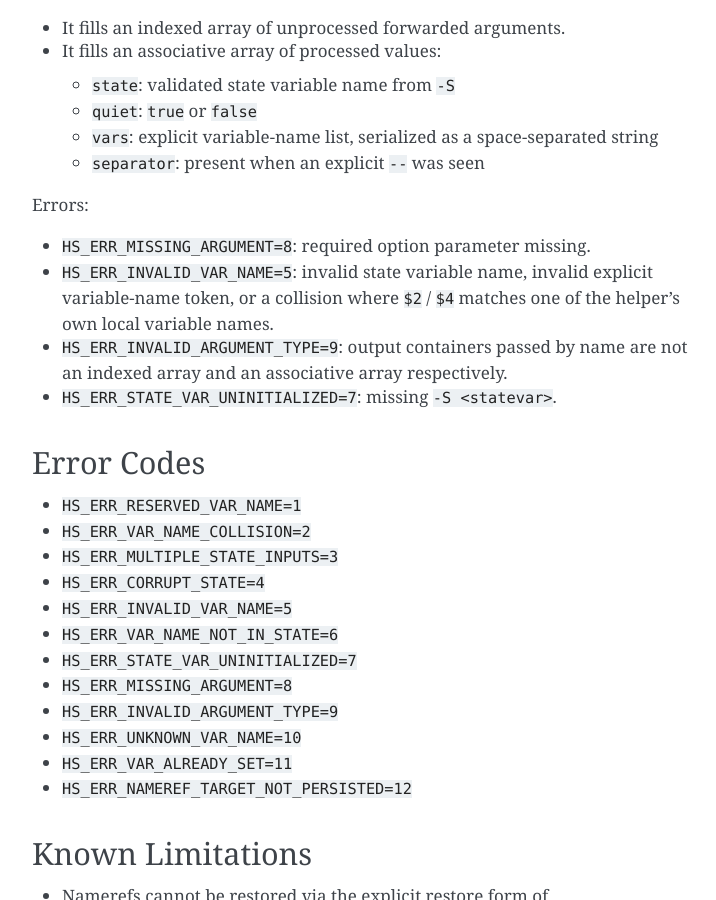
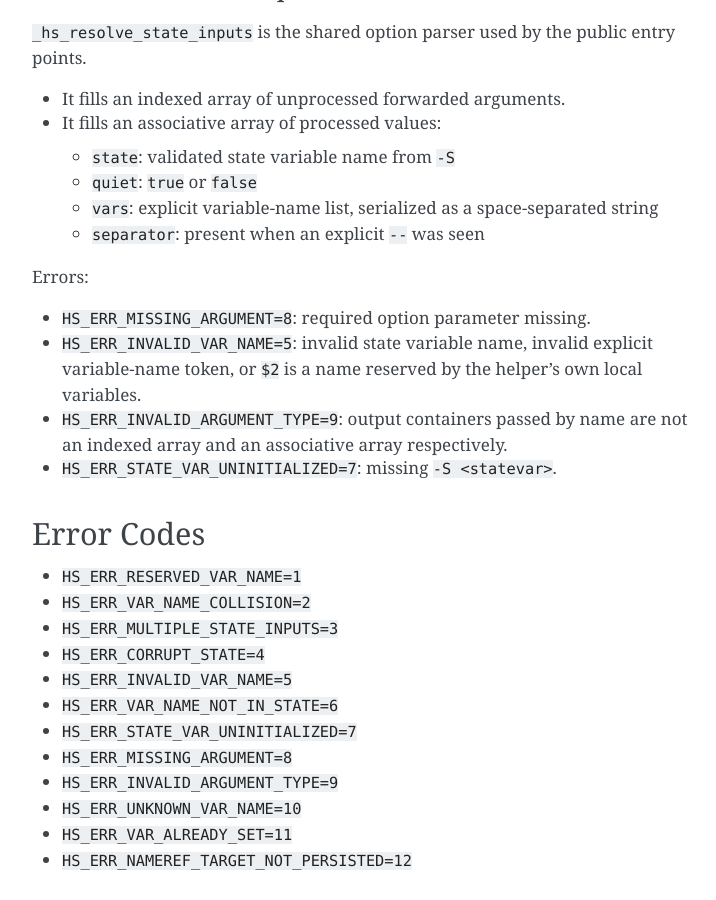
Before and after one commit to CriticalOptimisation/bash-deploy-libs, a Sphinx documentation site: the page built from docs/libraries/handle_state.rst, in a window 1280 px wide and 900 px high, scrolled down 5601 px. Shown: the whole window, without its empty margins (388-1104 px from the left). Built offline with Sphinx 7.4.7, drawn with Linux system fonts in a browser that asks for light colours; pages that are not in the unit, such as notebooks, are missing from menus; some of the changed text lies outside the part shown.

Commit message:
fix(handle_state): all-or-nothing restore, trailing-var isolation, guard tests
- hs_read_persisted_state: split the explicit restore loop into two phases.
  Phase 1 validates every guard condition (declared, not already set) for
  every requested name before any restoration occurs. Phase 2 restores only
  after all guards pass. Restoration is now atomic: either all requested
  variables are restored or none are.

- _hs_resolve_state_inputs: track the remaining-args array size after each
  known option (-S, -q) so the trailing-variable suffix scanner cannot reclaim
  arguments getopts already consumed as option parameters. Removes the now-
  unnecessary $4 collision check and tightens the reserved-name error message.

- Tests: add guard tests for pre-set and empty indexed/associative arrays and
  namerefs; strengthen the all-or-nothing test to assert no partial restoration;
  rename "grandparent scope" → "ancestor scope" throughout; promote two
  known_issue tests to design-intent tests with explanatory comments; remove
  three stale reserved-name tests superseded by the consolidated rejection test;
  add two hs_destroy_state forwarded-arg edge-case tests; update expected
  outputs for trailing-var isolation tests.

- Docs: document the all-or-nothing validation guarantee in the explicit
  restore section; fix the _hs_resolve_state_inputs error description to
  reflect that only $2 (not $2/$4) is checked for name reservation.

Co-Authored-By: Claude Sonnet 4.6 <noreply@anthropic.com>

```diff
--- a/docs/libraries/handle_state.rst
+++ b/docs/libraries/handle_state.rst
@@ -175,6 +175,9 @@ Behavior:
 - A name not declared anywhere in the dynamic scope is an error.
 - A name that is set (including an empty-string value) is an error; ``unset``
   the variable explicitly before calling if an overwrite is intended.
+- Validation is **all-or-nothing**: all guard conditions (declared, unset) are
+  checked for every requested name before any restoration occurs. If any check
+  fails, no variable is restored.
 - Requested names missing from the state object are warnings, one per variable.
 - ``-q`` suppresses those warnings.
 - Scalars, indexed arrays, and associative arrays are all restored natively.
@@ -264,8 +267,8 @@ Errors:
 
 - ``HS_ERR_MISSING_ARGUMENT=8``: required option parameter missing.
 - ``HS_ERR_INVALID_VAR_NAME=5``: invalid state variable name, invalid
-  explicit variable-name token, or a collision where ``$2`` / ``$4`` matches
-  one of the helper's own local variable names.
+  explicit variable-name token, or ``$2`` is a name reserved by the helper's
+  own local variables.
 - ``HS_ERR_INVALID_ARGUMENT_TYPE=9``: output containers passed by name are not
   an indexed array and an associative array respectively.
 - ``HS_ERR_STATE_VAR_UNINITIALIZED=7``: missing ``-S <statevar>``.
```
Also changed, not shown: 2 other files.
